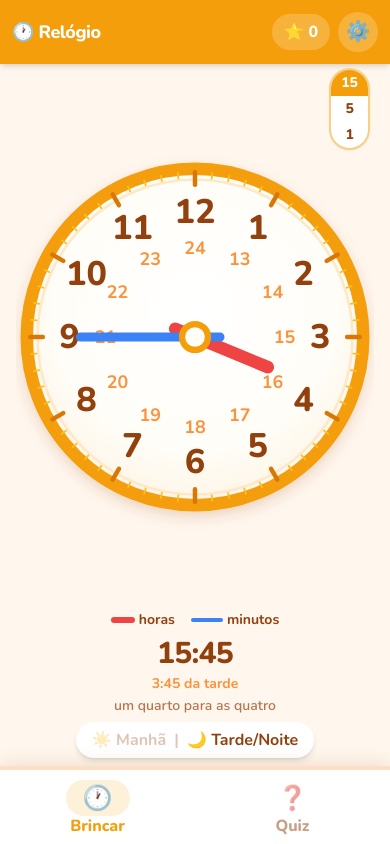
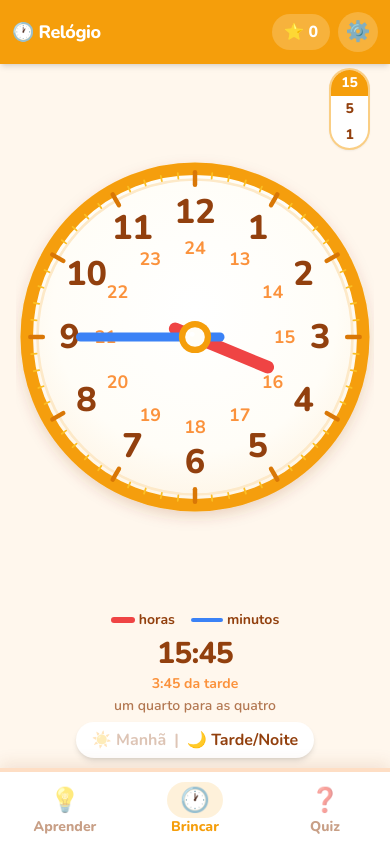
Before and after one commit to fabioduque/clokids, a React (Vite) app: page / in a window 390 px wide. Built offline with nearby package versions, Linux system fonts and the light colour scheme.

Commit message:
add aprender tab to the nav and make the logo go home

```diff
--- a/src/components/NavBar.tsx
+++ b/src/components/NavBar.tsx
@@ -1,4 +1,4 @@
-export type Screen = 'play' | 'quiz' | 'settings'
+export type Screen = 'learn' | 'play' | 'quiz' | 'settings'
 
 export interface NavBarProps {
   screen: Screen
@@ -7,6 +7,7 @@ export interface NavBarProps {
 }
 
 const MAIN_TABS: Array<[Exclude<Screen, 'settings'>, string, string]> = [
+  ['learn', '💡', 'Aprender'],
   ['play', '🕐', 'Brincar'],
   ['quiz', '❓', 'Quiz'],
 ]
@@ -16,9 +17,14 @@ export function NavBar({ screen, onNavigate, totalStars }: NavBarProps) {
     <>
       {/* Top bar: single row, never wraps. */}
       <header className="sticky top-0 z-10 flex items-center justify-between gap-2 bg-ring px-3 py-3 text-white shadow-md sm:px-4">
-        <span className="shrink-0 text-lg font-extrabold tracking-tight">
+        <button
+          type="button"
+          onClick={() => onNavigate('play')}
+          aria-label="Ir para Brincar"
+          className="shrink-0 cursor-pointer text-lg font-extrabold tracking-tight"
+        >
           <span aria-hidden>🕐</span> Relógio
-        </span>
+        </button>
 
         <div className="flex shrink-0 items-center gap-2">
           {/* Brincar / Quiz pills — only on sm+ where there is room. */}
@@ -67,7 +73,7 @@ export function NavBar({ screen, onNavigate, totalStars }: NavBarProps) {
 
       {/* Bottom nav: mobile only, big thumb-friendly targets. */}
       <nav
-        className="fixed inset-x-0 bottom-0 z-20 grid grid-cols-2 border-t-4 border-ink24/30 bg-white shadow-[0_-4px_16px_rgba(146,64,14,0.12)] sm:hidden"
+        className="fixed inset-x-0 bottom-0 z-20 grid grid-cols-3 border-t-4 border-ink24/30 bg-white shadow-[0_-4px_16px_rgba(146,64,14,0.12)] sm:hidden"
         aria-label="Navegação principal"
       >
         {MAIN_TABS.map(([s, icon, label]) => {
@@ -79,19 +85,19 @@ export function NavBar({ screen, onNavigate, totalStars }: NavBarProps) {
               onClick={() => onNavigate(s)}
               aria-label={label}
               aria-current={active ? 'page' : undefined}
-              className={`flex flex-col items-center justify-center gap-0.5 py-2.5 font-extrabold transition-colors ${
+              className={`flex flex-col items-center justify-center gap-0.5 px-1 py-2.5 font-extrabold transition-colors ${
                 active ? 'text-ring' : 'text-ink/50'
               }`}
             >
               <span
-                className={`grid h-9 w-16 place-items-center rounded-full text-2xl leading-none transition-colors ${
+                className={`grid h-9 w-14 place-items-center rounded-full text-2xl leading-none transition-colors ${
                   active ? 'bg-ring/15' : 'bg-transparent'
                 }`}
                 aria-hidden
               >
                 {icon}
               </span>
-              <span className="text-base leading-none">{label}</span>
+              <span className="text-sm leading-none">{label}</span>
             </button>
           )
         })}
```
